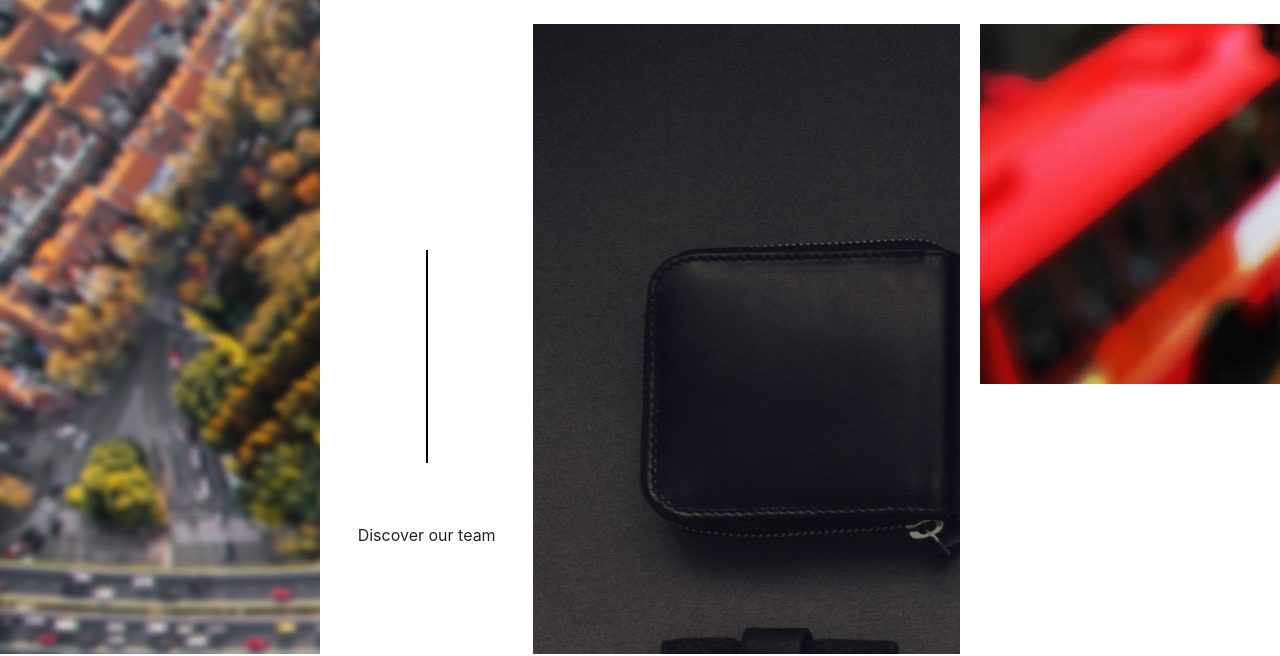
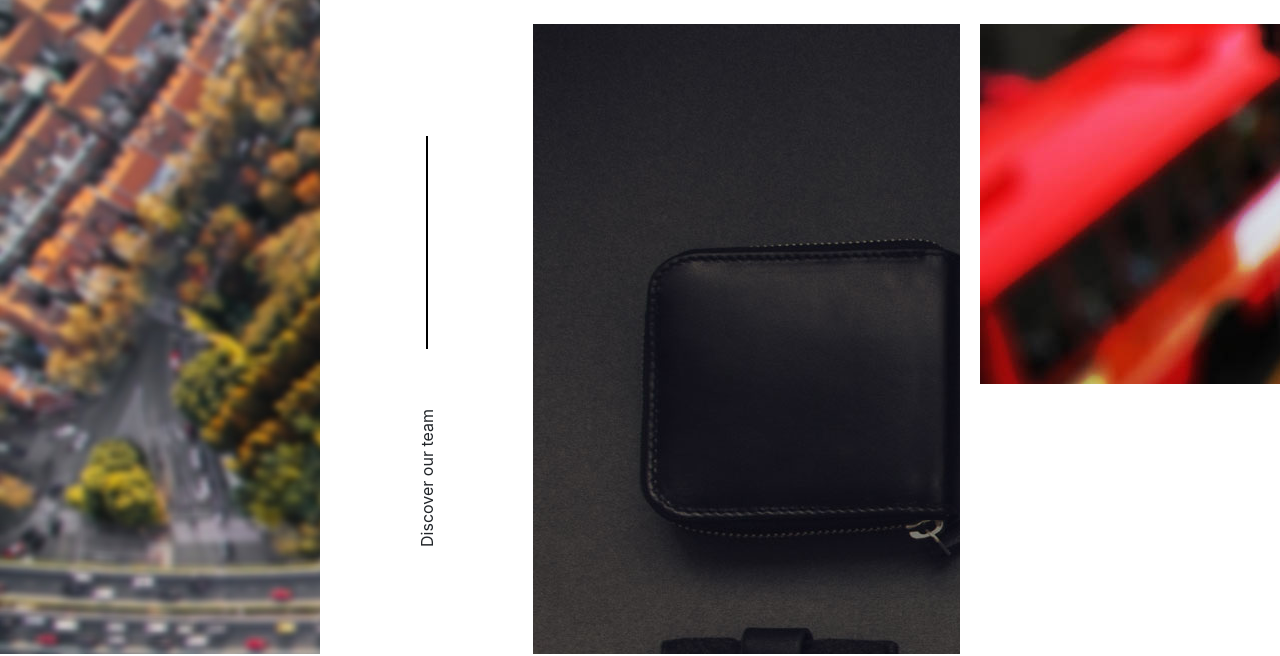
Before and after one commit to belgianmobility/smb-openplanner-website, a Jekyll site: the page built from index.html, in a window 1280 px wide. Shown: the part 2471-3127 px from the top of the page. Built offline with Jekyll 4.4.1, drawn with Linux system fonts in a browser that asks for light colours.

Commit message:
Bugfix
Fixing bug : "Discover our team" was not properly displayed on
Safari

```diff
--- a/_sass/smb-openplanner.scss
+++ b/_sass/smb-openplanner.scss
@@ -116,7 +116,8 @@
             .sideways {
                 align-self: flex-end;
                 margin: 0 auto (100vw / 12) auto;
-                writing-mode: sideways-lr;
+                writing-mode: vertical-rl;
+                transform: rotate(180deg); /* Bugfix : sideways-lr value for writing-mode does not work on Safari, so we use vertical-rl instead and rotate it 180deg */
             }
 
             .black-line {
```
